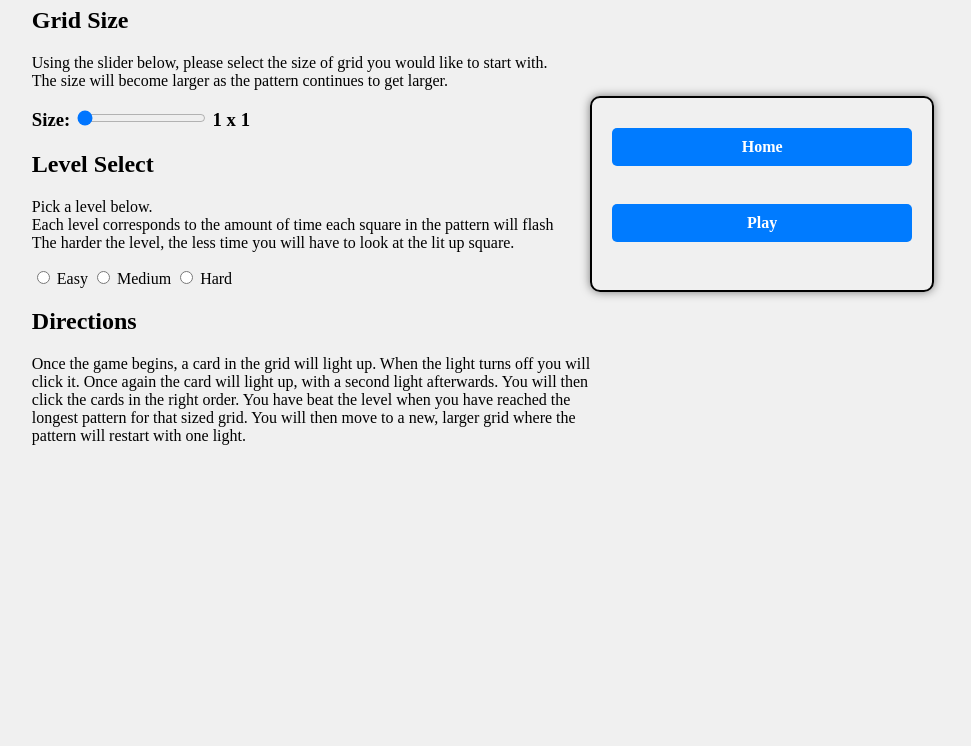
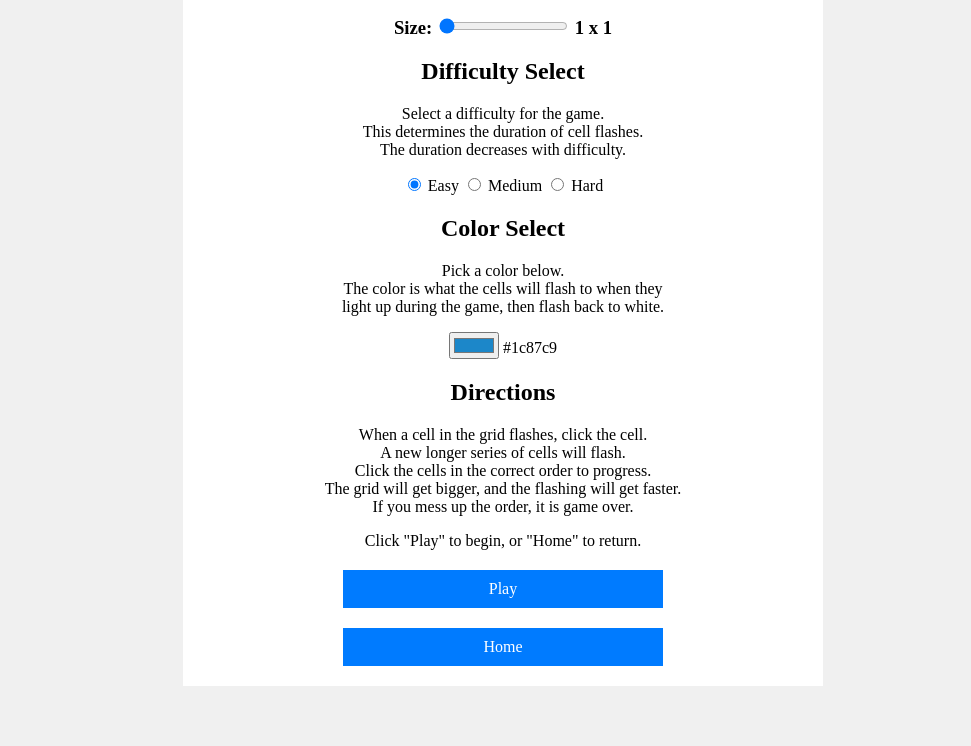
Before and after one commit to kroth353/TermProjectCisc474, a plain HTML site: page game2settings.html in a window 1280 px wide. Shown: the part 206-952 px from the top of the page, without its empty margins (157-1128 px from the left). Before the commit the page ends 800 px from the top, so only its background shows below. Drawn offline with Linux system fonts and the light colour scheme.

Commit message:
New Game 2 Settings

```diff
--- a/game2settings.html
+++ b/game2settings.html
@@ -4,9 +4,9 @@
     <head>
         <meta charset="utf-8">
         <meta name="viewport" content="width=device-width">
-        <link rel="stylesheet" type="text/css" href="nav.css">
+        <link rel="stylesheet" type="text/css" href="styles2.css">
+        <script type="text/javascript" scr="js/scripts.js"></script>
         <title>Game 2 Settings</title>
-        <script type="text/javascript" scr="js/scripts.js"></script>
     </head>
     <body>
         <div class="row">
@@ -15,11 +15,11 @@
             </div>
             <div class="middlecolumn">
                 <div class="box">
-                    <h1>Copy Creation</h1>
+                    <h1>Copy Game Settings</h1>
                     <h2>Grid Size</h2>
                     <p>
-                        Using the slider below, please select the size of grid you would like to start with. <br>
-                        The size will become larger as the pattern continues to get larger.
+                        Use the slider to select the size of grid. <br>
+                        The size will increase as you progress.
                     </p>
                     <div class="slidecontainer">
                         <h3>Size: <input type="range" min="1" max="5" value="1" class="slider" id="myRange"> <span id="demo">1</span></h3>
@@ -32,31 +32,66 @@
                           output.innerHTML = this.value + " x " + this.value;
                         }
                     </script>
-                    <h2>Level Select</h2>
+                    <h2>Difficulty Select</h2>
                     <p>
-                        Pick a level below. <br>
-                        Each level corresponds to the amount of time each square in the pattern will flash <br>
-                        The harder the level, the less time you will have to look at the lit up square.
+                        Select a difficulty for the game. <br>
+                        This determines the duration of cell flashes.<br>
+                        The duration decreases with difficulty.
                     </p>
                     <div class="container">
-                        <input type="radio" name="LevelSelector">
-                            <label>Easy</label>
-                        <input type="radio" name="LevelSelector">
-                            <label>Medium</label>
-                        <input type="radio" name="LevelSelector">
-                            <label>Hard</label>
-                   </div>
+                        <input type="radio" id="difChoice1" name="difficulty" value="easy" checked/>
+                            <label for="difChoice1">Easy</label>
+                        <input type="radio" id="difChoice2" name="difficulty" value="medium"/>
+                            <label for="difChoice2">Medium</label>
+                        <input type="radio" id="difChoice3" name="difficulty" value="hard"/>
+                            <label for="difChoice3">Hard</label>
+                    </div>
 
-                   <h2>Directions</h2>
-                   <p>
-                        Once the game begins, a card in the grid will light up. When the light turns off you will<br>
-                        click it. Once again the card will light up, with a second light afterwards. You will then <br>
-                        click the cards in the right order. You have beat the level when you have reached the <br>
-                        longest pattern for that sized grid. You will then move to a new, larger grid where the <br>
-                        pattern will restart with one light.
+                    <h2>Color Select</h2>
+                    <p>
+                        Pick a color below. <br>
+                        The color is what the cells will flash to when they <br>
+                        light up during the game, then flash back to white.
+                    </p>
+                    <input type="color" id="colorPick" name="colorPick" value="#1c87c9" />
+                    <label id="colorValue"></label>
+                    <script>
+                        let colorPicker;
+                        const defaultColor = document.querySelector("#colorPick").value;
 
+                        window.addEventListener("load", startup, false);
+                        function startup() {
+                            colorPicker = document.querySelector("#colorPick");
+                            colorPicker.value = defaultColor;
+                            document.getElementById("colorValue").innerHTML = defaultColor;
+                            colorPicker.addEventListener("input", updateFirst, false);
+                            colorPicker.addEventListener("change", updateAll, false);
+                            colorPicker.select();
+                        }
+                        function updateFirst(event) {
+                            const label = document.querySelector("#colorValue");
+                            if (label) {
+                                label.innerHTML = event.target.value;
+                            }
+                        }
+
+                    </script>
+
+                    <h2>Directions</h2>
+                    <p>
+                        When a cell in the grid flashes, click the cell. <br>
+                        A new longer series of cells will flash. <br>
+                        Click the cells in the correct order to progress. <br>
+                        The grid will get bigger, and the flashing will get faster. <br>
+                        If you mess up the order, it is game over. <br>
                     </p>
-
+                    <p>
+                        Click "Play" to begin, or "Home" to return. <br>
+                    </p>
+                    <div class="center">
+                        <a href="game2.html">Play</a>
+                        <a href="index.html">Home</a>
+                    </div>
 
                 </div>
             </div>
@@ -64,13 +99,5 @@
                 <div class="clearbox"></div>
             </div>
         </div>
-
-        <nav>
-            <div class="black-box">
-                <a href = "index.html" class="option">Home</a> <br>
-                <a href = "game2.html" class="option">Play</a> <br>
-            </div>
-        </nav>
-
     </body>
 </html>
--- a/styles.css
+++ /dev/null
@@ -1,68 +0,0 @@
-/* General */
-
-/* Home Page */
-
-/* Info Page */
-
-/* Login Page */
-
-/* Card Game */
-
-/* Settings 1 */
-
-/* Copy Game */
-
-/* Settings 2 */
-
-.leftcolumn {
-    float: left;
-    left: 0;
-    width: 33%;
-    padding-right: 20px;
-}
-
-.middlecolumn {
-    float: left;
-    width: 33%;
-    background-color: #f1f1f1;
-}
-
-  /* Right column */
-.rightcolumn {
-    float: left;
-    right: 0;
-    width: 33%;
-    padding-left: 20px;
-}
-
-.box {
-    text-align: center;
-    background-color: white;
-    padding: 20px;
-    height: 100%;
-    margin-top: 20px;
-}
-
-.clearbox {
-    background-color: none;
-    padding: 20px;
-    height: 100%;
-    margin-top: 20px;
-}
-
-.row::after {
-    content: "";
-    display: table;
-    clear: both;
-}
-
-/* Responsive layout - when the screen is less than 800px wide, make the two columns stack on top of each other instead of next to each other */
-@media screen and (max-width: 800px) {
-    .leftcolumn, .middlecolumn, .rightcolumn {
-        width: 100%;
-        padding: 0;
-    }
-    .box, .clearbox {
-        margin-top: 0px;
-    }
-}
--- /dev/null
+++ b/styles2.css
@@ -0,0 +1,82 @@
+/* Settings 2 */
+
+body {
+    /*display: flex;
+    justify-content: center;*/
+    /* align-items: center; */
+    height: 100vh; /* This ensures the container takes up the full viewport height */
+    margin: 0; /* Remove default body margin */
+    background-color: #f0f0f0; /* Background color for the entire page */
+}
+
+.leftcolumn {
+    float: left;
+    left: 0;
+    width: 25%;
+    padding-right: 20px;
+}
+
+.middlecolumn {
+    float: left;
+    width: 50%;
+    background-color: #f1f1f1;
+}
+
+.rightcolumn {
+    float: left;
+    right: 0;
+    width: 25%;
+    padding-left: 20px;
+}
+
+.box {
+    text-align: center;
+    background-color: white;
+    padding: 20px;
+    height: fit-content;
+    margin-top: 20px;
+}
+
+.clearbox {
+    background-color: none;
+    padding: 20px;
+    height: fit-content;
+    margin-top: 20px;
+}
+
+.row::after {
+    content: "";
+    display: table;
+    clear: both;
+}
+
+.center {
+    display: block;
+    text-align: center;
+}
+
+a {
+    display: block;
+    background-color: #007bff;
+    color: white;
+    text-decoration: none;
+    padding: 10px;
+    margin-top: 20px;
+    max-width: 300px;
+    margin-left: auto;
+    margin-right: auto;
+}
+
+/* Responsive layout - when the screen is less than 600px wide, make the three
+columns stack on top of each other instead of next to each other */
+@media screen and (max-width: 800px) {
+    .leftcolumn, .middlecolumn, .rightcolumn {
+        width: 100%;
+        padding: 0;
+    }
+    .box, .clearbox {
+        margin-top: 0px;
+    }
+}
+
+/* Copy Game */
```
Also changed, not shown: game1Settings.html (+0 -6 lines), index.html (+0 -1 lines), game2.css (added).
